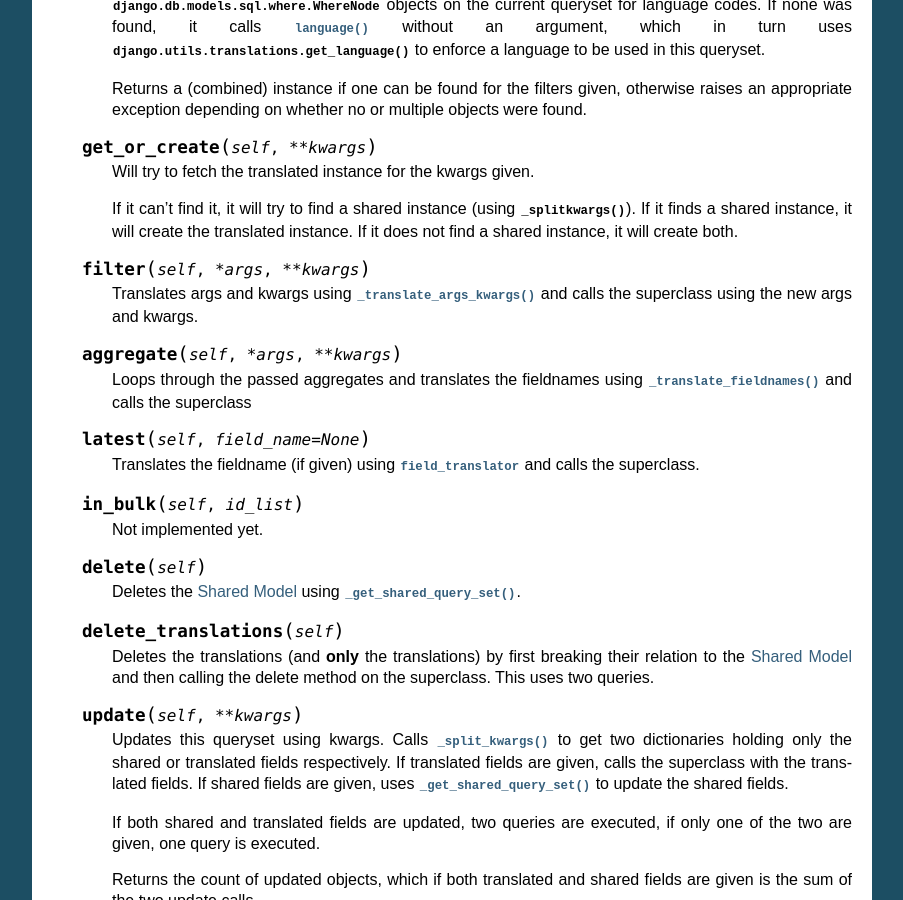
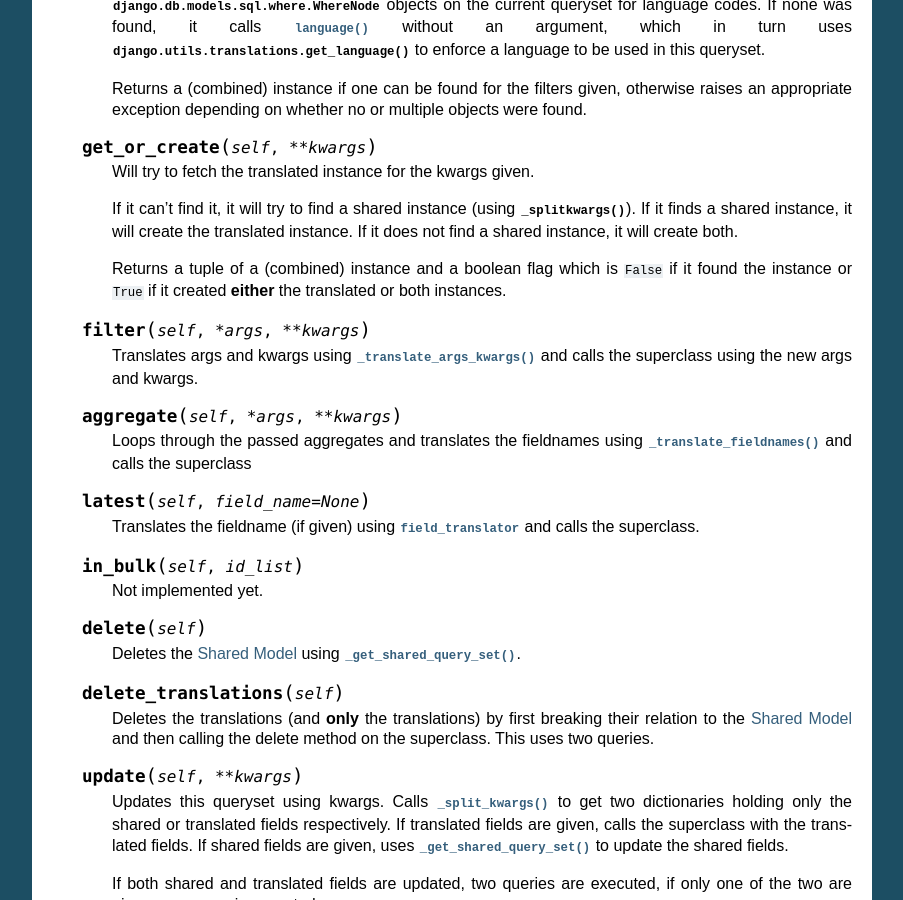
Before and after one commit to KristianOellegaard/django-hvad, a Sphinx documentation site: the page built from docs/internal/manager.rst, in a window 1280 px wide and 900 px high, scrolled down 3075 px. Shown: the whole window, without its empty margins (198-1101 px from the left). Built offline with Sphinx 7.4.7, drawn with Linux system fonts in a browser that asks for light colours.

Commit message:
more docs!

```diff
--- a/docs/internal/manager.rst
+++ b/docs/internal/manager.rst
@@ -227,6 +227,10 @@ TranslationQueryset
         :meth:`_splitkwargs`). If it finds a shared instance, it will create
         the translated instance. If it does not find a shared instance, it will
         create both.
+
+        Returns a tuple of a (combined) instance and a boolean flag which is
+        ``False`` if it found the instance or ``True`` if it created **either**
+        the translated or both instances.
 
     .. method:: filter(self, *args, **kwargs)
 
```
